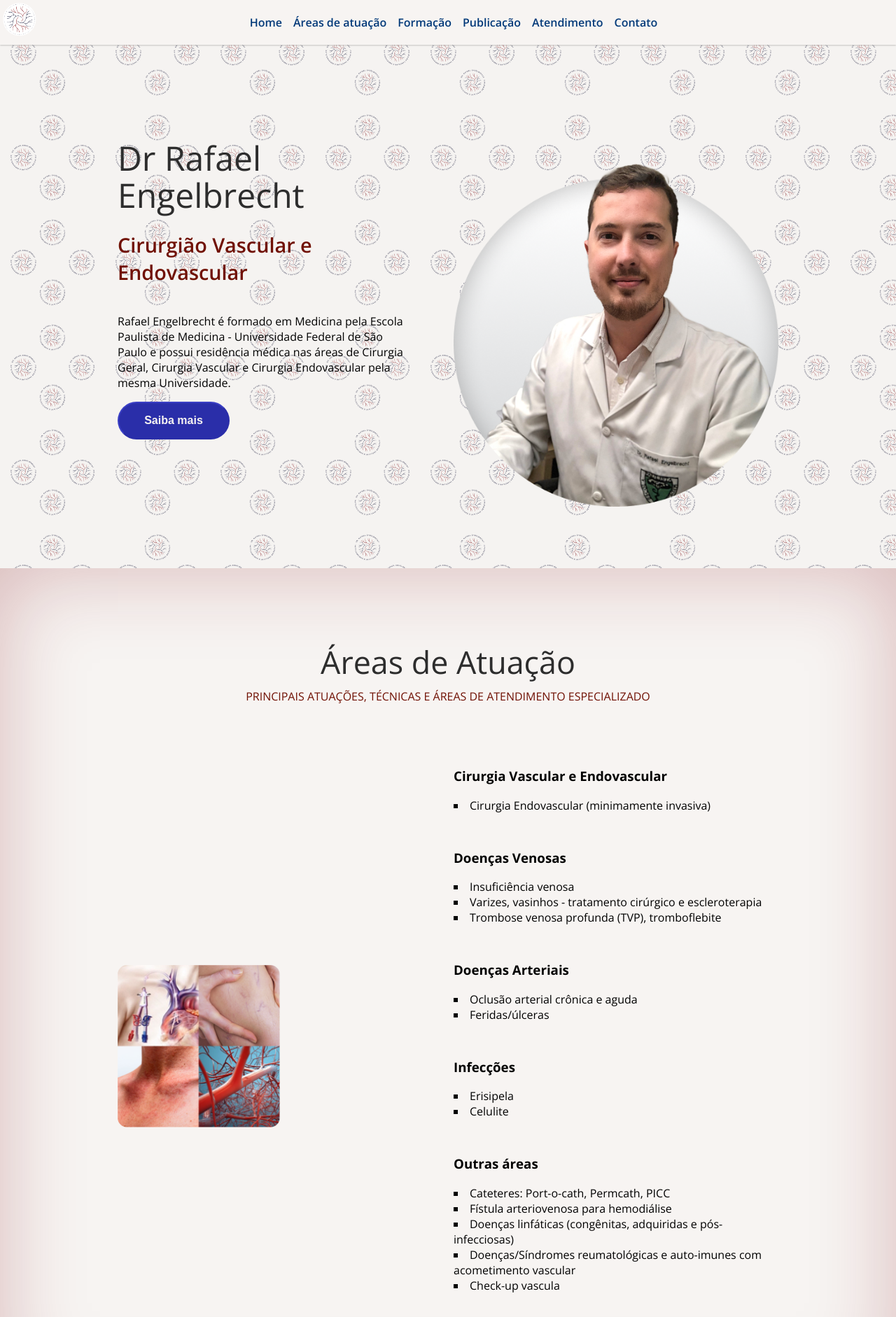
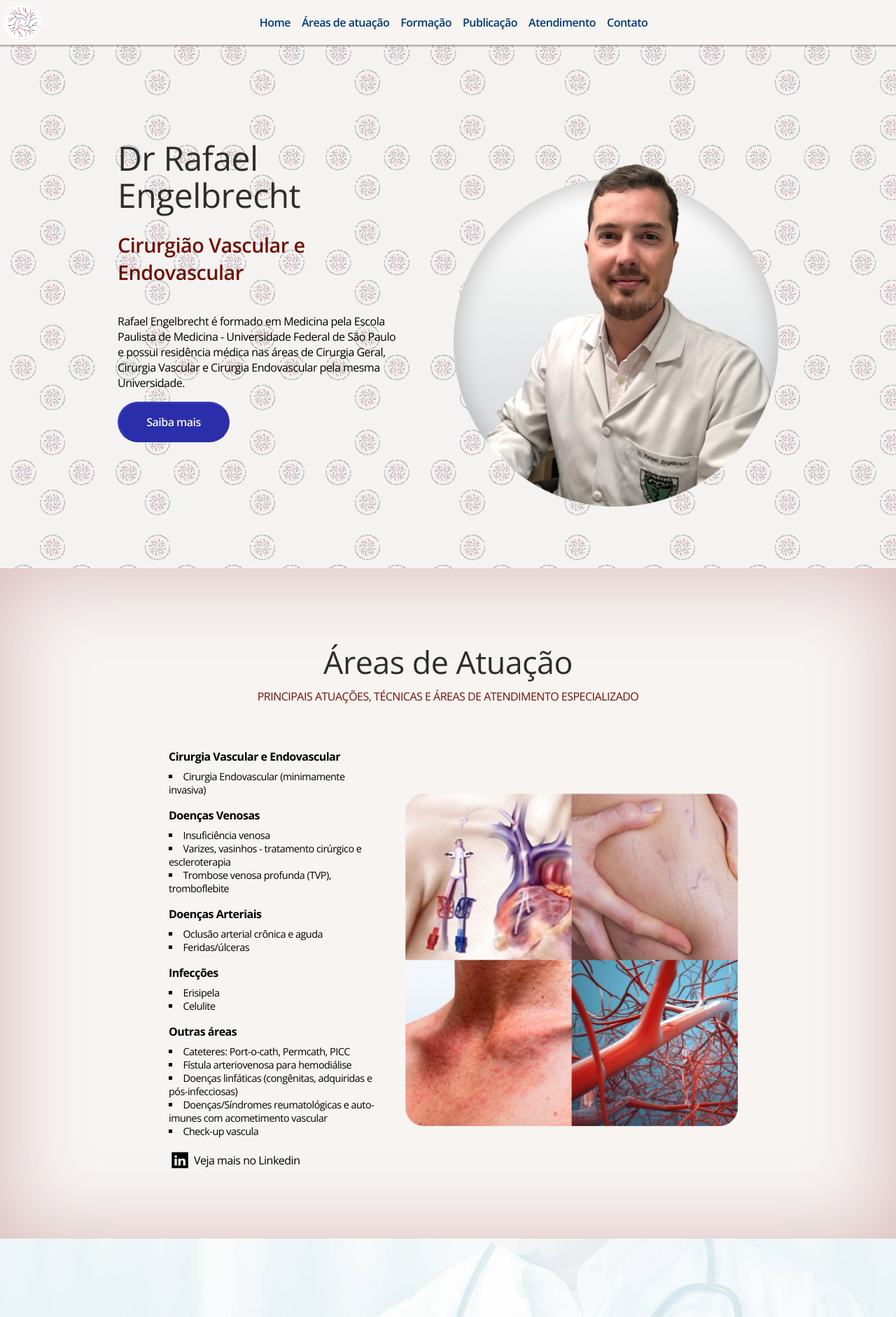
Before and after one commit to aledebarba/dr-rafael-engelbrecht, a Next.js app: page / in a window 1280 px wide. Shown: the top 1882 px of the page at 70% size. Built offline with nearby package versions, Linux system fonts and the light colour scheme.

Commit message:
navbar scrolled styles

```diff
--- a/components/navbar.js
+++ b/components/navbar.js
@@ -1,15 +1,25 @@
+import { useEffect, useState } from 'react';
 import styled from 'styled-components'
 
 const Navbar = props => {
 
+    const [ verticalScroll, setScroll ] = useState(0);
+    useEffect (()=>{
+        window.onscroll = () => {
+            // for browse compatibility purposes
+            var scrollvalue = window.scrollY || window.pageYOffset || document.body.scrollTop + (document.documentElement && document.documentElement.scrollTop || 0)
+            setScroll(scrollvalue);
+        }
+    }, [])
+    const scrolled = verticalScroll > 200 ? true : false;
+
     const menu = props.menu
-
     function handleClick() {
         document.getElementById('toggle').checked=false
     }
 
     return (
-    <WithStyle>
+    <WithStyle scrolled={scrolled}>
         <div className='brand'>
             <img src='/images/brand__menu-icon.png' alt="brand-icon" />
         </div>
@@ -26,17 +36,19 @@ const Navbar = props => {
 export default Navbar
 
 const WithStyle = styled.div`
+
     z-index: 1000;
     width: 100vw;
-    height: 64px;
-    background-color: var(--white);
+    height: ${props => props.scrolled ? "40px" : "64px"};
+    background: ${props => props.scrolled ? "var(--blue)" : "var(--white)"};
     position: fixed;
     top: 0;
     left: 0;
     display: flex;
     flex-direction: column;
     justify-content: left;
-    box-shadow: 0px 1px 2px 0px #00000033;
+    box-shadow: 0px 1px 2px 1px #00000055;
+    transition: all 200ms linear;
 
     @media(min-width:768px) {
         flex-direction: row;
@@ -46,15 +58,22 @@ const WithStyle = styled.div`
 
     .brand {
         position: absolute;
-        top: 4px;
-        left: 4px;
+        top: ${props=>props.scrolled ? "-8px" : "4px"};
+        left: ${props=>props.scrolled ? "-16px" : "4px"};
+        transition: all 200ms linear;
+
         @media(max-width:768px) {
             left: 50%;
             transform: translateX(-50%);
+            top: ${props=>props.scrolled ? "8px" : "4px"};
         }
+
         img {
-            height: 48px;
+            height: 56px;
             width: auto;
+            background-color: var(--white);
+            border-radius: 9999px;
+            box-shadow: 0px 0px 0px 2px var(--white);
         }
     }
 
@@ -78,7 +97,7 @@ const WithStyle = styled.div`
         margin-top: 40px;
         padding: 0;
         list-style: none;
-        background-color: var(--white);
+        background-color: #ffffff00;
         display: none;
         @media(min-width:768px) {
             display: flex;
@@ -93,23 +112,24 @@ const WithStyle = styled.div`
         }
         a {
             font-weight: var(--font-semibold);
-            color: var(--blue);
-            transition: border-bottom 500ms ease;
-            border-bottom: 1px solid #ffffff00;
+            color: ${props => props.scrolled ? "var(--white)" : "var(--blue)"};
+            transition: all 200ms ease;
             &:hover {
-                color: var(--red);
-                border-bottom: 1px solid var(--red);
-                transition: border-bottom 500ms ease;
+                color: ${props=>props.scrolled ? "navajowhite" : "var(--red)"};
+                transition: all 200ms ease;
             }
         }
     }
-    #toggle:checked ~ ul { display: flex };
+    #toggle:checked ~ ul {
+        display: flex;
+        background: ${props=>props.scrolled ? "var(--blue)" : "var(--white)"};
+    };
 
     .menu__icon {
-        --color: var(--blue);
+        --color: ${props => props.scrolled ? "var(--white)" : "var(--blue)"};
         --thickness: 4px;
         position: absolute;
-        top: 16px;
+        top: ${props=> props.scrolled ? "12px" : "22px"};
         left: 16px;
         width: 20px;
         height: 20px;
--- a/pages/index.js
+++ b/pages/index.js
@@ -25,9 +25,9 @@ export default function Home() {
                 <h1>Dr Rafael Engelbrecht</h1>
                 <h2>Cirurgião Vascular e Endovascular</h2>
                 <p>Rafael Engelbrecht é formado em Medicina pela Escola Paulista de Medicina - Universidade Federal de São Paulo e possui residência médica nas áreas de Cirurgia Geral, Cirurgia Vascular e Cirurgia Endovascular pela mesma Universidade.</p>
-                <button className="primary">
+                <a href="#areas" className="button primary">
                   Saiba mais
-                </button>
+                </a>
               </div>
               <div className="col w50">
                 <img src="/images/hero__main-image.png" alt="foto do dr rafael engelbrecht"/>
@@ -41,7 +41,7 @@ export default function Home() {
           <h1>Áreas de Atuação</h1>
           <h2>PRINCIPAIS ATUAÇÕES, TÉCNICAS E ÁREAS DE ATENDIMENTO ESPECIALIZADO</h2>
           <div className="row">
-            <div className="col w50">
+            <div className="col areas__text">
               <div className="area">
                 <h3>Cirurgia Vascular e Endovascular</h3>
                 <ul>
@@ -85,7 +85,7 @@ export default function Home() {
                 Veja mais no Linkedin
               </a>
             </div>
-            <div className="col w50 areas__ilustracao">
+            <div className="col areas__ilustracao">
               <img src="/images/ilustracao__areas.png" />
             </div>
           </div>
--- a/styles/globals.css
+++ b/styles/globals.css
@@ -27,8 +27,12 @@
 
 html,
 body {
+  overflow-x: hidden;
+  width: 100vw;
+  max-width: 100%;
   padding: 0;
   margin: 0;
+  letter-spacing: -0.5px;
   font-family: 'Open Sans',-apple-system, BlinkMacSystemFont, Segoe UI, Roboto, Oxygen,
     Ubuntu, Cantarell, Fira Sans, Droid Sans, Helvetica Neue, sans-serif;
 }
@@ -42,12 +46,8 @@ a {
   box-sizing: border-box;
 }
 
-/* grid COPY FROM HERE */
-* {
-    box-sizing: border-box;
-  }
-  .container,
-  .container-full {
+.container,
+.container-full {
     padding: 0;
     margin: 0 auto;
     display: flex;
--- a/styles/styles.scss
+++ b/styles/styles.scss
@@ -28,6 +28,7 @@
     width: fit-content;
     block-size: fit-content;
     block-size: -moz-fit-content;
+    text-align: center;
     img {
         width: 24px;
         height: auto;
@@ -103,21 +104,50 @@
     display: flex;
     justify-content: center;
 
-    @media(min-width: 768px) {
-        .areas__ilustracao {
-            order: 0;
-        }
+    .areas__text {
+        justify-content: center;
+        order: 1;
+        max-width: 360px;
+        margin: 16px auto;
+
+        h3 { margin: 0px; padding: 0; font-size: 1rem; }
+        ul { margin: 8px 0px 16px 0px; }
+        li { font-size: 0.9rem; }
     }
     .areas__ilustracao {
+        align-items: center;
         justify-content: center;
-        order: -1;
+        order: 0;
+        width: 100%;
         img {
-            width: 50%;
-        }
+            width: 75%;
+            max-width: 360px;
+            padding: 0;
+            margin: 0 auto;
+       }
     }
 
     h2 {
-      margin-bottom: 64px;
+      margin-bottom: 48px;
+    }
+
+
+    @media(min-width:768px) {
+        .areas__text {
+            order: 0;
+            flex-basis: calc(40% - (var(--gap)*2));
+        }
+        .areas__ilustracao {
+            flex-basis: calc(60% - (var(--gap)*2));
+            order: 1;
+            justify-content: center;
+            padding: 0;
+            img {
+                width: 100% !important;
+                height: auto;
+                max-width: none;
+            }
+        }
     }
 }
 
```
